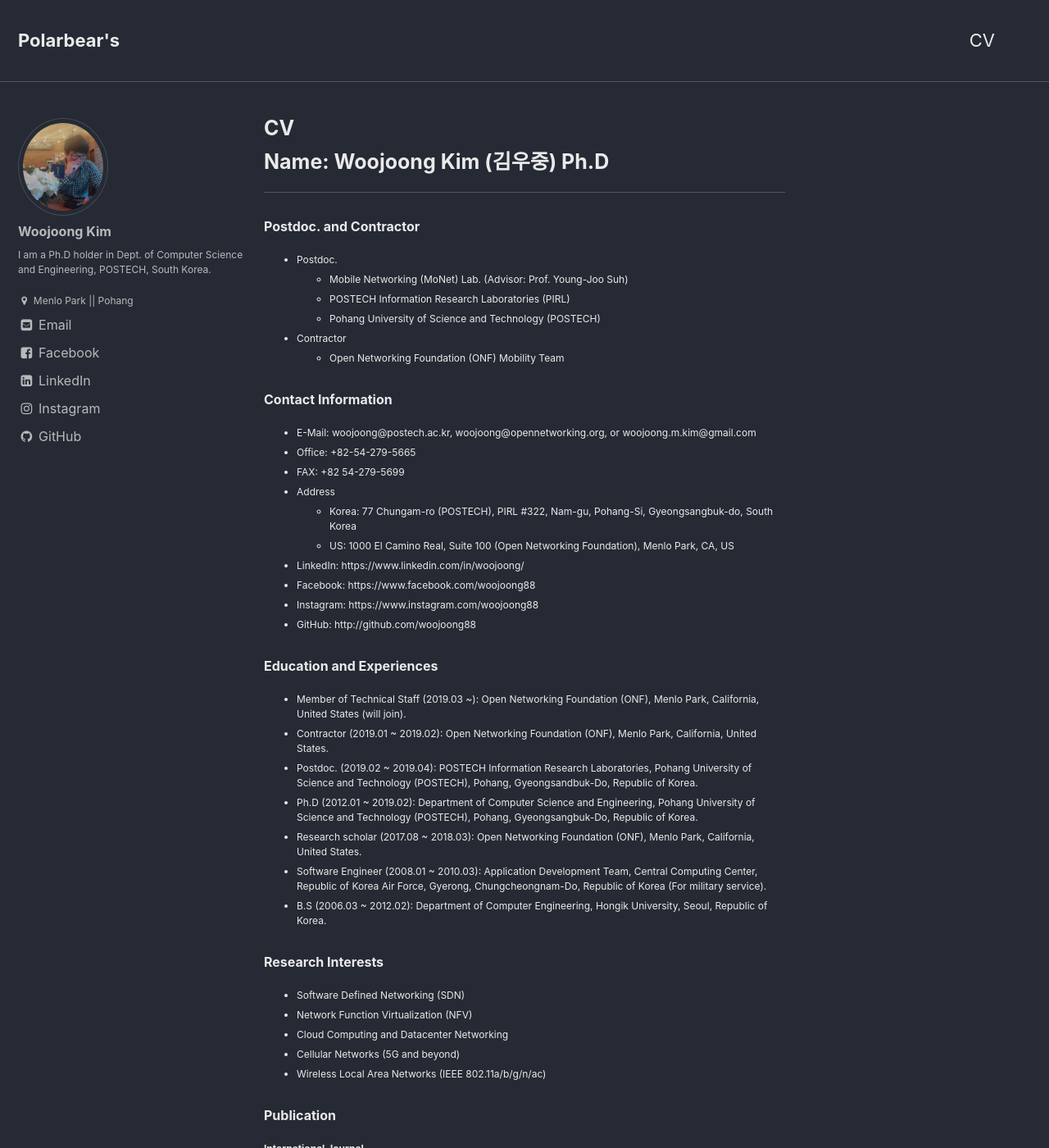
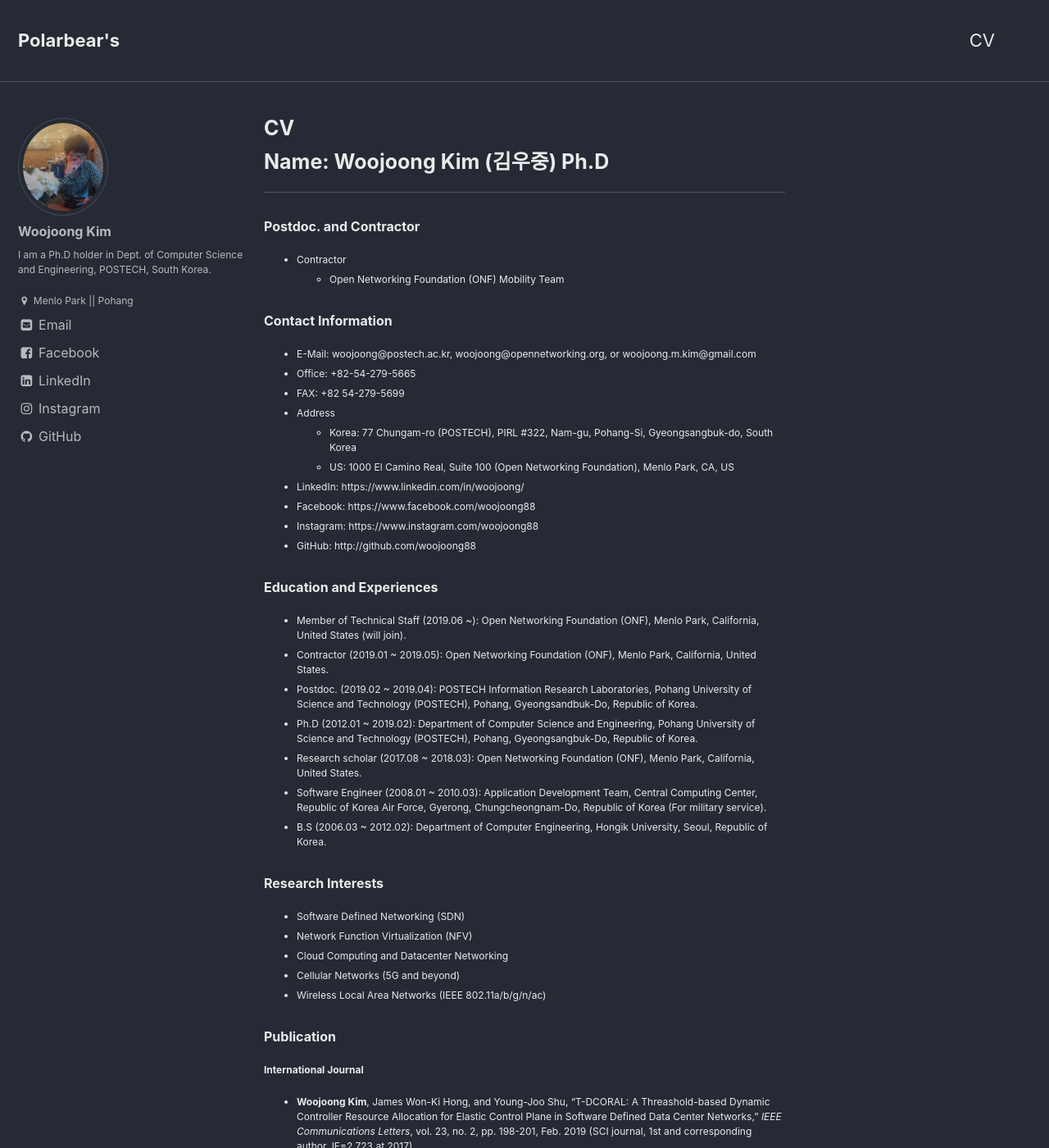
Before and after one commit to woojoong88/woojoong88.github.io, a Jekyll site: the page built from _pages/cv.md, in a window 1280 px wide and 1400 px high. Shown: the whole window at 82% size. Built offline with Jekyll 4.4.1, drawn with Linux system fonts in a browser that asks for light colours; some of the changed text lies outside the part shown.

Commit message:
Update cv

```diff
--- a/_pages/cv.md
+++ b/_pages/cv.md
@@ -12,10 +12,6 @@ date: 2018-01-20T22:20:52+00:00
 -----
 
 ### Postdoc. and Contractor
-* Postdoc.
-  * Mobile Networking (MoNet) Lab. (Advisor: Prof. Young-Joo Suh)
-  * POSTECH Information Research Laboratories (PIRL)
-  * Pohang University of Science and Technology (POSTECH)
 * Contractor
   * Open Networking Foundation (ONF) Mobility Team
 
@@ -32,8 +28,8 @@ date: 2018-01-20T22:20:52+00:00
 * GitHub: http://github.com/woojoong88
 
 ### Education and Experiences
-* Member of Technical Staff (2019.03 ~): Open Networking Foundation (ONF), Menlo Park, California, United States (will join).
-* Contractor (2019.01 ~ 2019.02): Open Networking Foundation (ONF), Menlo Park, California, United States.
+* Member of Technical Staff (2019.06 ~): Open Networking Foundation (ONF), Menlo Park, California, United States (will join).
+* Contractor (2019.01 ~ 2019.05): Open Networking Foundation (ONF), Menlo Park, California, United States.
 * Postdoc. (2019.02 ~ 2019.04): POSTECH Information Research Laboratories, Pohang University of Science and Technology (POSTECH), Pohang, Gyeongsandbuk-Do, Republic of Korea.
 * Ph.D (2012.01 ~ 2019.02): Department of Computer Science and Engineering, Pohang University of Science and Technology (POSTECH), Pohang, Gyeongsangbuk-Do, Republic of Korea.
 * Research scholar (2017.08 ~ 2018.03): Open Networking Foundation (ONF), Menlo Park, California, United States.
```
Also changed, not shown: other parts of _pages/cv.md (+1 -1 lines).
